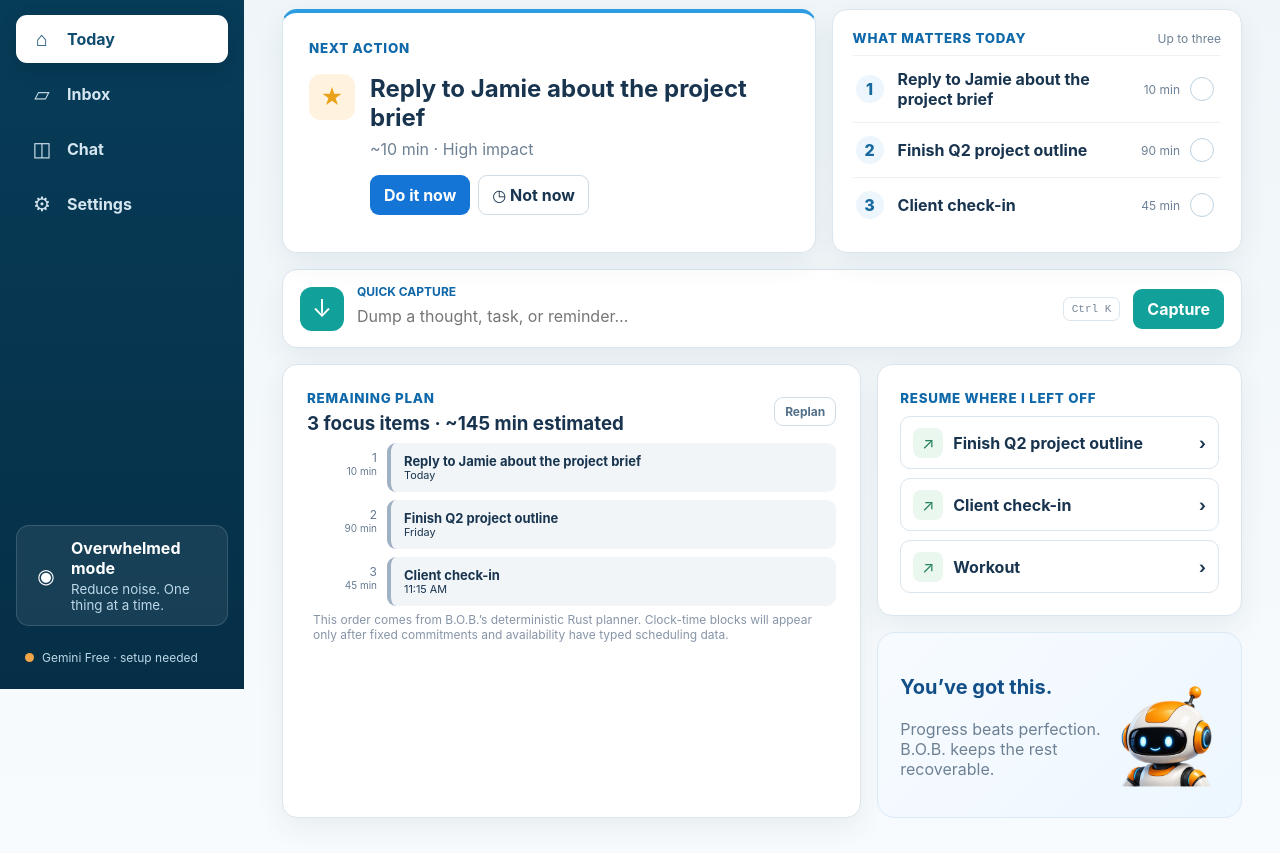
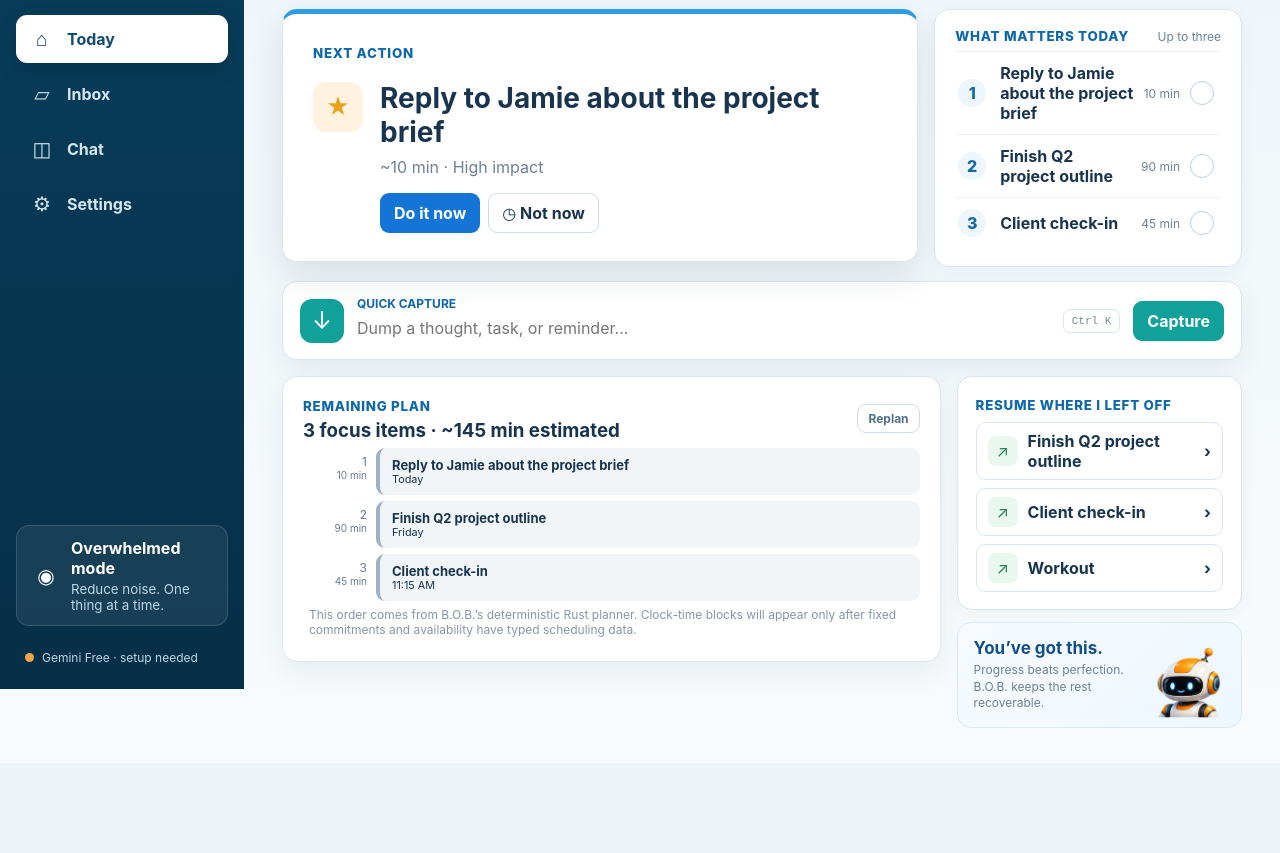
Before and after one commit to Knapp-Kevin/B.O.B., a website built with Vite: page index.html in a window 1280 px wide. Shown: the part 111-964 px from the top of the page. After the commit the page ends 874 px from the top, so only its background shows below. Built offline with nearby package versions, Linux system fonts and the light colour scheme.

Commit message:
Calm Today hierarchy and conditional density

```diff
--- a/src/styles/surfaces.css
+++ b/src/styles/surfaces.css
@@ -1,40 +1,43 @@
-.next { padding: 24px 26px; border-top: 4px solid #2e9ce0; }
-.next-body { display: grid; grid-template-columns: 46px 1fr; gap: 15px; align-items: start; margin-top: 17px; }
-.star { width: 46px; height: 46px; border-radius: 12px; background: #fff3df; color: #eba21b; display: grid; place-items: center; font-size: 22px; }
-.next h2 { margin: 0; font-size: 24px; }
-.next p { margin: 7px 0; color: var(--muted); }
-.focus { padding: 20px; }
-.focus button { width: 100%; display: grid; grid-template-columns: 32px 1fr auto 28px; gap: 10px; align-items: center; text-align: left; border: 0; border-top: 1px solid #edf2f6; background: #fff; padding: 13px 3px; }
-.focus button:first-of-type { margin-top: 9px; }
+.top-grid { grid-template-columns: minmax(0, 1.55fr) minmax(300px, .75fr); align-items: start; }
+.next { padding: 28px 30px; border-top: 5px solid #2e9ce0; box-shadow: 0 14px 34px rgba(17,55,84,.11); }
+.next-body { display: grid; grid-template-columns: 50px 1fr; gap: 17px; align-items: start; margin-top: 20px; }
+.star { width: 50px; height: 50px; border-radius: 13px; background: #fff3df; color: #eba21b; display: grid; place-items: center; font-size: 23px; }
+.next h2 { margin: 0; font-size: 28px; line-height: 1.2; }
+.next p { margin: 8px 0; color: var(--muted); }
+.focus { padding: 18px 20px; box-shadow: 0 5px 16px rgba(17,55,84,.045); }
+.focus button { width: 100%; display: grid; grid-template-columns: 32px 1fr auto 28px; gap: 10px; align-items: center; text-align: left; border: 0; border-top: 1px solid #edf2f6; background: #fff; padding: 11px 3px; }
+.focus button:first-of-type { margin-top: 7px; }
 .focus i { width: 28px; height: 28px; border-radius: 50%; background: #edf6fc; color: #17699f; display: grid; place-items: center; font-style: normal; font-weight: 800; }
 .focus span { color: var(--muted); font-size: 12px; }
 .focus em { width: 24px; height: 24px; border: 1px solid #bcd1df; border-radius: 50%; font-style: normal; display: grid; place-items: center; color: #16895d; }
 .focus .done { text-decoration: line-through; color: #7d8b98; }
-.capture { margin-top: 16px; padding: 14px 17px; display: grid; grid-template-columns: 44px 1fr auto auto; gap: 13px; align-items: center; }
+.capture { margin-top: 14px; padding: 14px 17px; display: grid; grid-template-columns: 44px 1fr auto auto; gap: 13px; align-items: center; }
 .capture-icon { width: 44px; height: 44px; border-radius: 12px; background: var(--teal); color: #fff; display: grid; place-items: center; font-size: 24px; }
 .capture label b { display: block; color: #0f67a9; font-size: 12px; }
 .capture input { width: 100%; border: 0; outline: 0; padding: 7px 0; font-size: 16px; }
 .capture input:focus-visible { outline: 3px solid #7fc4f5; outline-offset: 2px; }
 .capture kbd { border: 1px solid var(--line); border-radius: 7px; padding: 5px 8px; color: #789; font-size: 11px; }
-.day { padding: 22px 24px; }
-.day h3 { margin: 5px 0 0; }
-.time-row { display: grid; grid-template-columns: 70px 1fr; gap: 10px; margin-top: 8px; }
-.time-row > span { text-align: right; color: #687b94; font-size: 12px; padding-top: 7px; }
+.bottom-grid { grid-template-columns: minmax(0, 1.5fr) minmax(260px, .65fr); align-items: start; }
+.day { padding: 18px 20px; align-self: start; }
+.day h3 { margin: 4px 0 0; }
+.time-row { display: grid; grid-template-columns: 64px 1fr; gap: 9px; margin-top: 6px; }
+.time-row > span { text-align: right; color: #687b94; font-size: 12px; padding-top: 6px; }
 .time-row small { display: block; }
-.block { border-left: 4px solid; padding: 10px 13px; border-radius: 9px; font-size: 13px; }
+.block { border-left: 4px solid; padding: 9px 12px; border-radius: 9px; font-size: 13px; }
 .block.green { background: #eaf7ef; border-color: #5ab685; }
 .block.blue { background: #eaf4ff; border-color: #5fa8ea; }
 .block.amber { background: #fff5e7; border-color: #e8a649; }
 .block.purple { background: #f1ecff; border-color: #9a76df; }
 .block.neutral { background: #f1f5f8; border-color: #9fb1c3; }
-.stack { display: grid; gap: 16px; }
-.resume { padding: 22px; }
-.resume button { width: 100%; margin-top: 9px; min-height: 53px; border: 1px solid var(--line); border-radius: 10px; background: #fff; padding: 9px 12px; display: grid; grid-template-columns: 30px 1fr auto; align-items: center; gap: 10px; text-align: left; }
+.stack { display: grid; gap: 12px; align-content: start; }
+.resume { padding: 17px 18px; box-shadow: 0 5px 16px rgba(17,55,84,.04); }
+.resume button { width: 100%; margin-top: 8px; min-height: 48px; border: 1px solid var(--line); border-radius: 10px; background: #fff; padding: 8px 11px; display: grid; grid-template-columns: 30px 1fr auto; align-items: center; gap: 10px; text-align: left; }
 .resume button > span { width: 30px; height: 30px; border-radius: 8px; background: #eaf7ef; color: #27835b; display: grid; place-items: center; }
-.encourage { border: 1px solid #dbe9f5; border-radius: 18px; background: linear-gradient(135deg,#f7fbff,#edf7ff); padding: 22px; display: flex; justify-content: space-between; align-items: center; overflow: hidden; }
-.encourage h3 { color: #124f89; font-size: 20px; }
-.encourage p { color: var(--muted); max-width: 300px; }
-.encourage img { width: 110px; transform: translateY(12px); }
+.resume .empty { padding: 12px 2px 2px; text-align: left; }
+.encourage { border: 1px solid #dbe9f5; border-radius: 14px; background: linear-gradient(135deg,#f7fbff,#edf7ff); padding: 14px 16px; display: flex; justify-content: space-between; align-items: center; overflow: hidden; }
+.encourage h3 { color: #124f89; font-size: 17px; margin: 0 0 4px; }
+.encourage p { color: var(--muted); max-width: 320px; margin: 0; font-size: 12px; line-height: 1.4; }
+.encourage img { width: 76px; transform: translateY(8px); }
 .reduced-note { margin-top: 16px; background: #eef8ff; border: 1px solid #bfdced; color: #285b7e; border-radius: 12px; padding: 14px; }
 .inbox-grid { display: grid; grid-template-columns: 1.55fr .75fr; gap: 16px; margin-top: 16px; }
 .inbox-list { padding: 12px; }
```
